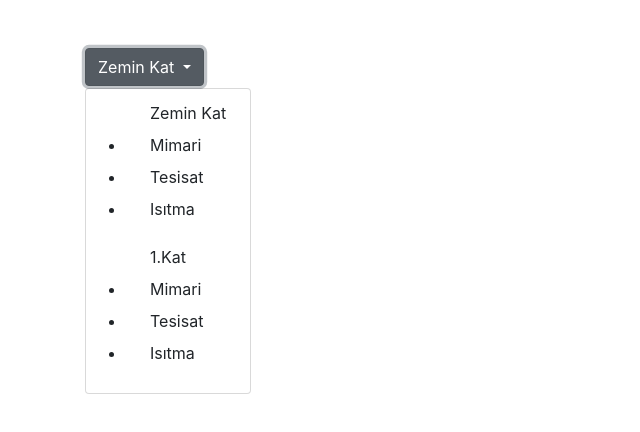
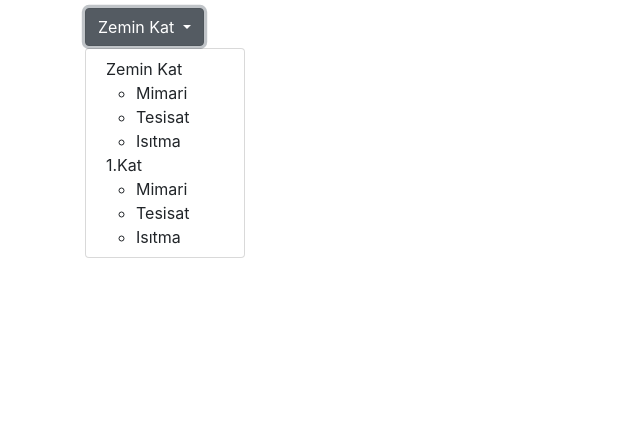
Before and after one commit to talhaaydn/dinamic-breadcrumb, a plain HTML site: page index.html in a window 1280 px wide. Both pictures are taken after a click on the button "Zemin Kat". Shown: the whole page, without its empty margins (0-640 px from the left). Drawn offline with nearby package versions, Linux system fonts and the light colour scheme.

Commit message:
last changed

```diff
--- a/index.html
+++ b/index.html
@@ -8,34 +8,37 @@
     <!-- Bootstrap CSS -->
     <link rel="stylesheet" href="https://stackpath.bootstrapcdn.com/bootstrap/4.3.1/css/bootstrap.min.css">
 
-    <title>Architicket Breadcrumb</title>
+    <link rel="stylesheet" href="style.css">
+
+    <title>Dinamic Breadcrumb</title>
   </head>
   <body>
 
     <div class="container">
         <nav aria-label="breadcrumb">
             <ol class="breadcrumb" id="planBreadcrumb">
+
             </ol>
         </nav>
 
 
-        <div class="dropdown mt-5">
+        <div class="dropdown mt-2">
             <button class="btn btn-secondary dropdown-toggle" type="button" id="dropdownMenuButton" data-toggle="dropdown" aria-haspopup="true" aria-expanded="false">
                 Zemin Kat
             </button>
             <div class="dropdown-menu" id="planSelectMenu">
                 <ul id="planSelectMenuLi">
                     <a class="dropdown-item" href="#" id="headTitle">Zemin Kat</a>
-                    <li><a class="dropdown-item childTitle" href="#">Mimari</a></li>
-                    <li><a class="dropdown-item childTitle" href="#">Tesisat</a></li>
-                    <li><a class="dropdown-item childTitle" href="#">Isıtma</a></li>
+                    <li><a class="dropdown-item" href="#">Mimari</a></li>
+                    <li><a class="dropdown-item" href="#">Tesisat</a></li>
+                    <li><a class="dropdown-item" href="#">Isıtma</a></li>
                 </ul>
 
                 <ul id="planSelectMenuLi">
                     <a class="dropdown-item" href="#" id="headTitle">1.Kat</a>
-                    <li><a class="dropdown-item childTitle" href="#">Mimari</a></li>
-                    <li><a class="dropdown-item childTitle" href="#">Tesisat</a></li>
-                    <li><a class="dropdown-item childTitle" href="#">Isıtma</a></li>
+                    <li><a class="dropdown-item" href="#">Mimari</a></li>
+                    <li><a class="dropdown-item" href="#">Tesisat</a></li>
+                    <li><a class="dropdown-item" href="#">Isıtma</a></li>
                 </ul>
             </div>
         </div>
--- a/style.css
+++ b/style.css
@@ -0,0 +1,11 @@
+.dropdown-item{
+    padding: 0px !important;
+}
+ul#planSelectMenuLi{
+    margin: 0 !important;
+    padding-left: 20px !important;
+}
+ul#planSelectMenuLi li{
+    list-style-type: circle;
+    margin-left: 30px;
+}
```
